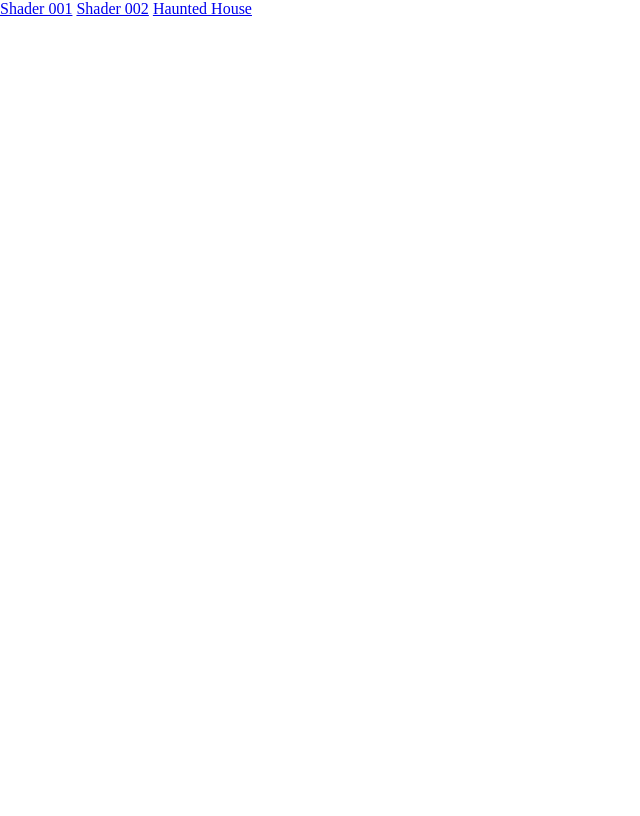
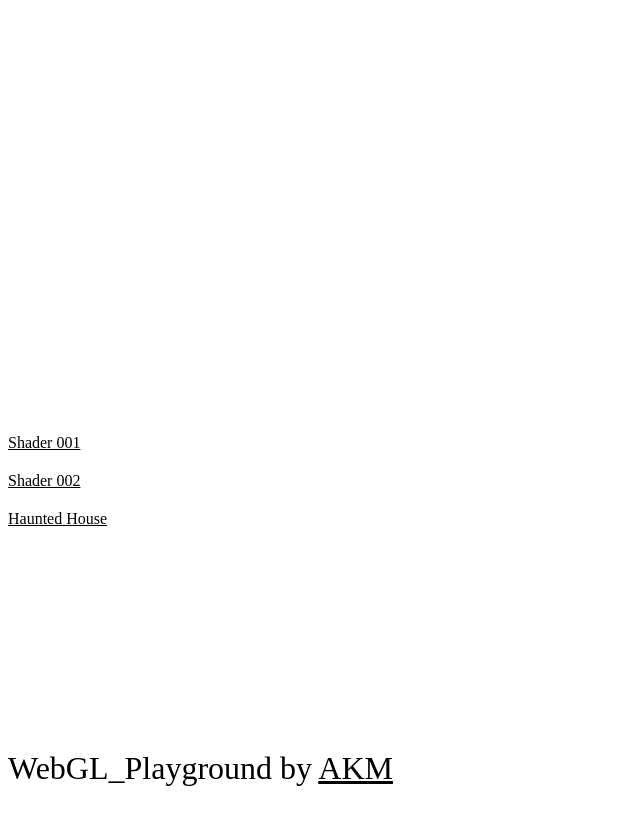
Before and after one commit to q1akm/WebGLPlayground, a website built with Vite: page index.html in a window 1280 px wide. Shown: the whole page, without its empty margins (0-640 px from the left). Built offline with nearby package versions, Linux system fonts and the light colour scheme.

Commit message:
refine landing page

```diff
--- a/index.css
+++ b/index.css
@@ -1,11 +1,32 @@
-@tailwind base;
-@tailwind components;
-@tailwind utilities;
+body{
+    width: 100vw;
+    height: 100vh;
+    overflow: hidden;
+}
 
-*{
+.container {
+    display: flex;
+    flex-direction: column;
+    justify-content: end;
     width: 100%;
     height: 100%;
-    overflow: hidden;
-    margin: 0;
-    padding: 0;
+    gap: 200px;
 }
+
+.link_container {
+    display: flex;
+    flex-direction: column;
+    gap: 20px;
+}
+
+.link_container a {
+    color: #000;
+}
+
+.footer h1 {
+    font-weight: 300;
+}
+
+.footer a {
+    color: #000;
+}
--- a/index.html
+++ b/index.html
@@ -7,9 +7,18 @@
     <link rel="stylesheet" href="./index.css">
 </head>
 <body>
+
+  <div class="container">
+    <div class="link_container">
         <a href="./src/shader001.html">Shader 001</a>
         <a href="./src/shader002/shader002.html">Shader 002</a>
         <a href="./src/hauntedhouse/index.html">Haunted House</a>
+    </div>
+
+    <div class="footer">
+        <h1>WebGL_Playground by <a href="">AKM</a></h1>
+    </div>
+  </div>
 
 </body>
 </html>
```
Also changed, not shown: src/shader001.html (+9 -1 lines).
